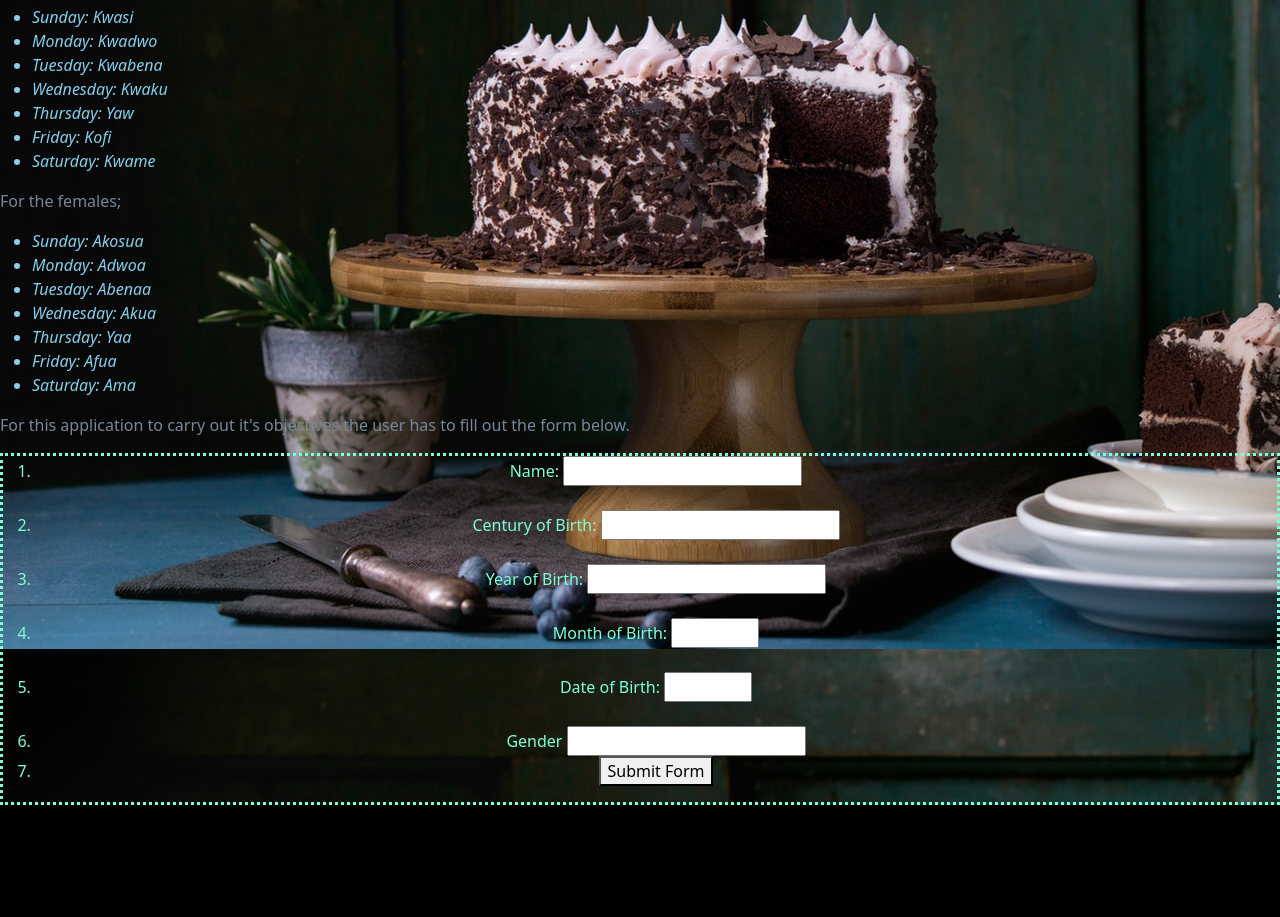
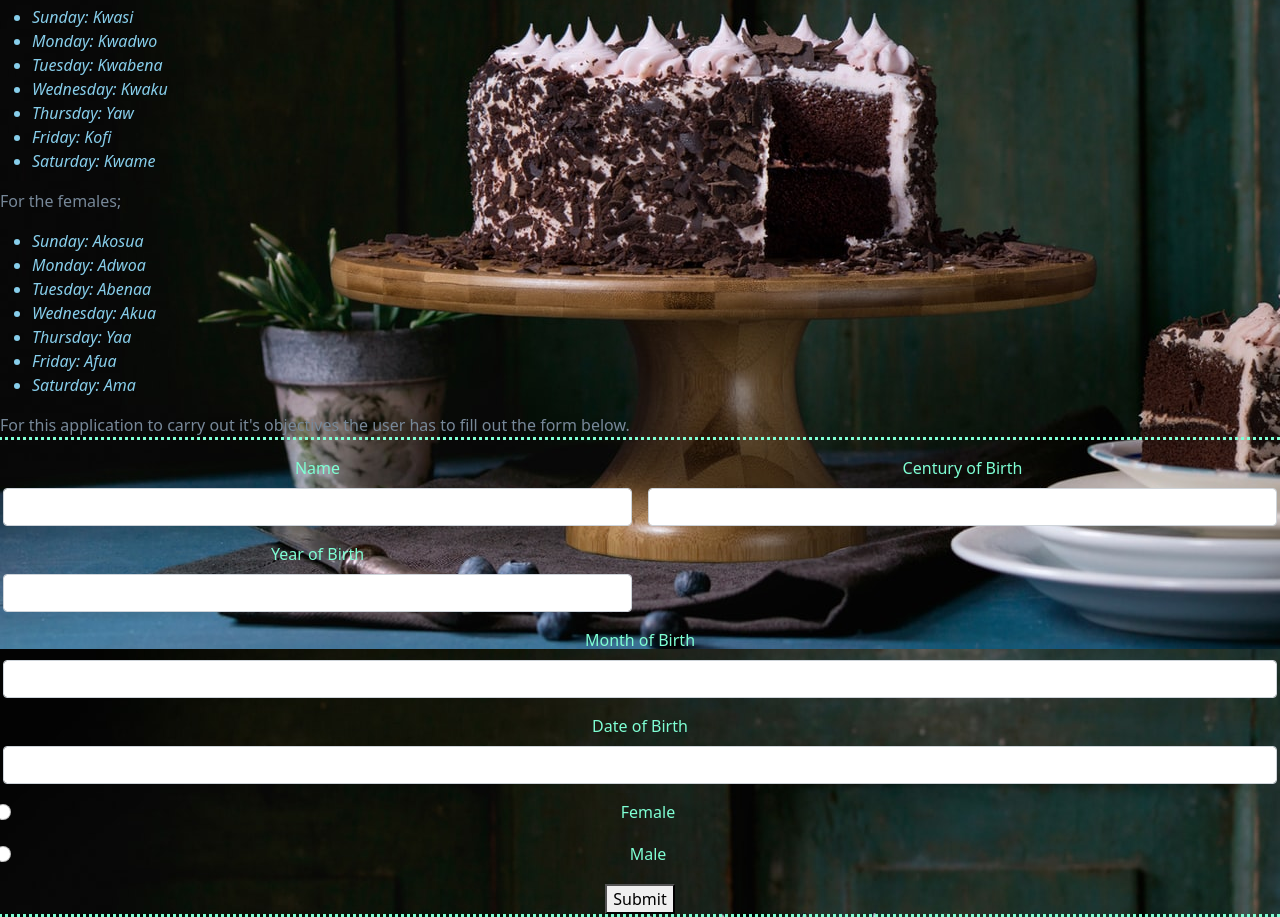
Before and after one commit to Ann-Victoria/web-application, a plain HTML site: page index.html in a window 1280 px wide. Shown: the part 251-1168 px from the top of the page. Before the commit the page ends 1056 px from the top, so only its background shows below. Drawn offline with Linux system fonts and the light colour scheme.

Commit message:
modifications

```diff
--- a/index.html
+++ b/index.html
@@ -1,79 +1,85 @@
 <!DOCTYPE html>
 <html lang="en">
   <head>
-    <meta charset="UTF-8">
-   <meta http-equiv="X-UA-Compatible" content="IE=edge">
-    <meta name="viewport" content="width=device-width, initial-scale=1.0">
-    <link href="css/bootstrap.css" rel="stylesheet">
-    <link href="css/style.css" rel="stylesheet">
-   <title>Web Application</title>
+    <meta charset="UTF-8" />
+    <meta http-equiv="X-UA-Compatible" content="IE=edge" />
+    <meta name="viewport" content="width=device-width, initial-scale=1.0" />
+    <link href="css/bootstrap.css" rel="stylesheet" />
+    <link href="css/style.css" rel="stylesheet" />
+    <title>Web Application</title>
   </head>
   <body>
     <h1>Application</h1>
-    <p>This application tries to make your life just a tad bit easier.<br>
-      This application takes a user's birthday and calculates the day of the week they were born and further depending on the gender inputted by the user, it outputs their Akan name.
+    <p>
+      This application tries to make your life just a tad bit easier.<br />
+      This application takes a user's birthday and calculates the day of the
+      week they were born and further depending on the gender inputted by the
+      user, it outputs their Akan name.
     </p>
-    <p>Akan names are derived from Ghanian culture.
-      Frequently in Ghana, children are given their first name as a 'day name' which corresponds to the day in the week they were born.<br>
-      Here are Ghanian day names.<br>
-      For the males;</p>
+    <p>
+      Akan names are derived from Ghanian culture. Frequently in Ghana, children
+      are given their first name as a 'day name' which corresponds to the day in
+      the week they were born.<br />
+      Here are Ghanian day names.<br />
+      For the males;
+    </p>
     <ul>
       <li>Sunday: Kwasi</li>
       <li>Monday: Kwadwo</li>
       <li>Tuesday: Kwabena</li>
       <li>Wednesday: Kwaku</li>
-      <li>Thursday:  Yaw</li>
+      <li>Thursday: Yaw</li>
       <li>Friday: Kofi</li>
       <li>Saturday: Kwame</li>
-   </ul>
+    </ul>
     <p>For the females;</p>
     <ul>
       <li>Sunday: Akosua</li>
       <li>Monday: Adwoa</li>
       <li>Tuesday: Abenaa</li>
       <li>Wednesday: Akua</li>
-      <li>Thursday:  Yaa</li>
+      <li>Thursday: Yaa</li>
       <li>Friday: Afua</li>
       <li>Saturday: Ama</li>
     </ul>
-    <p>For this application to carry out it's objectives the user has to fill out the form below.</p>
+    <p>
+      For this application to carry out it's objectives the user has to fill out
+      the form below.
+    </p>
 
-    <div class="textbox">
-      <form>
-        <ol>
-          <li>
-            <label for="name">Name:</label>
-            <input type="text" id="name" name="user-name">
-          </li><br>
-          <li>
-            <label for="century">Century of Birth:</label>
-            <input type="number" id="century" name="user-century">
-          </li><br>
-          <li>
-            <label for="year">Year of Birth:</label>
-            <input type="number" id="year" name="user-year">
-          </li><br>
-          <li>
-            <label for="month">Month of Birth:</label>
-            <input type ="number" id="month"  name="user-month" min="1" max="12">
-          </li><br>
-          <li>
-            <label for="date">Date of Birth:</label>
-            <input type="number" id="date" name="user-date" min="1" max="31">
-          </li><br>
-          <li>
-            <label for="gender">Gender</label>
-            <input type="text" id="gender" name="user-gender">
-          </li>
-          <li class="button">
-            <button onclick="function calculate()">Submit Form</button>
-          </li>
-        </ol>
-
-      </form>
-    </div>
-
-
-    <script src="scripts/scripts.js"></script>
+    <form class="row g-3 textbox" onsubmit return="false">
+      <div class="col-md-6">
+        <label for="name" class="form-label">Name</label>
+        <input type="text" class="form-control" id="name">
+      </div>
+      <div class="col-md-6">
+        <label for="century" class="form-label">Century of Birth</label>
+        <input type="number" class="form-control" id="century">
+      </div>
+      <div class="col-md-6">
+        <label for="year" class="form-label">Year of Birth</label>
+        <input type="number" class="form-control" id="year">
+      </div>
+      <div class="col-12">
+        <label for="month" class="form-label">Month of Birth</label>
+        <input type="number" class="form-control" id="month" min="1" max="12">
+      </div>
+      <div class="col-12">
+        <label for="date"class="form-label">Date of Birth</label>
+        <input type="number" class="form-control" id="date" min="1" max="31">
+      </div>
+      <div class="form-check">
+        <input class="form-check-input" type="radio" name="gender" id="female" value="female">
+        <label class="form-check-label" for="gender">Female</label>
+      </div>
+      <div class="form-check">
+        <input class="form-check-input" type="radio" name="gender" id="male" value="male">
+        <label class="form-check-label" for="gender">Male</label>
+      </div>
+      <div class="col-12">
+        <button onclick ="calculate()">Submit</button>
+      </div>
+    </form>
+    <script src="scripts/scripts.js" type="text/javascript"></script>
   </body>
 </html>
```
